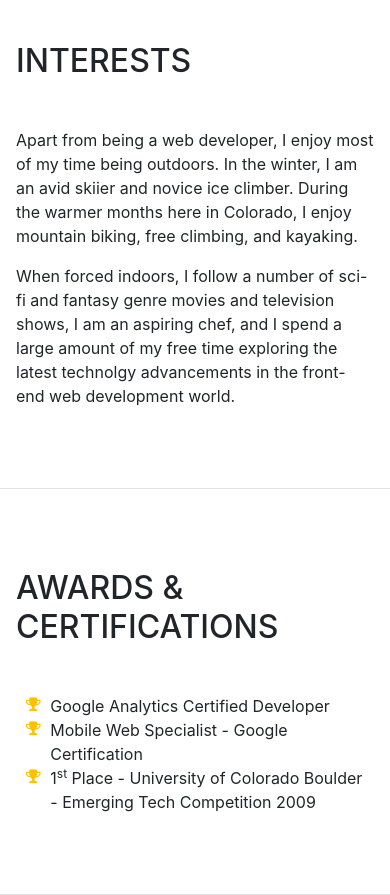
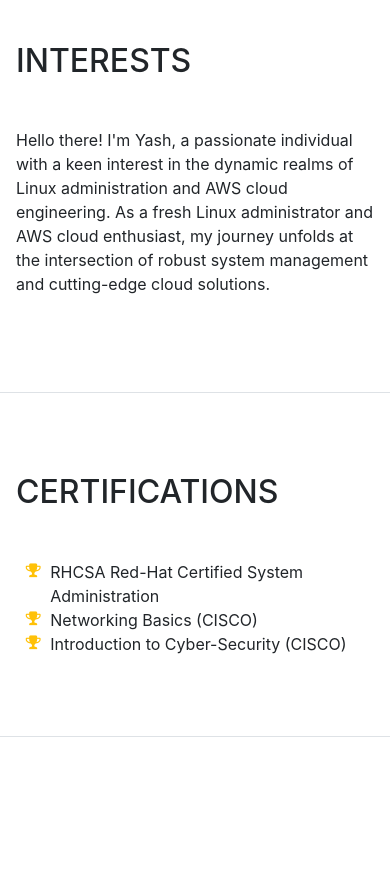
Before and after one commit to Yashsingh9616/Cloud-Portfolio, a website with bundled scripts: page index.html in a window 390 px wide. Shown: the part 3220-4115 px from the top of the page. After the commit the page ends 3957 px from the top, so only its background shows below. Built offline with nearby package versions, Linux system fonts and the light colour scheme; a web font is replaced by a local one.

Commit message:
New Changes

```diff
--- a/index.html
+++ b/index.html
@@ -23,6 +23,8 @@
     <link rel="stylesheet" href="https://cdn.jsdelivr.net/gh/devicons/devicon@v2.15.1/devicon.min.css">
     <!-- Custom styles for this template -->
     <link href="css/resume.min.css" rel="stylesheet">
+     <!-- Custom Fav icon for this template -->
+     <link rel="icon" type="image/x-icon" href="favicon.ico">
 
   </head>
 
@@ -56,7 +58,7 @@
             <a class="nav-link js-scroll-trigger" href="#interests">Interests</a>
           </li>
           <li class="nav-item">
-            <a class="nav-link js-scroll-trigger" href="#awards">Awards</a>
+            <a class="nav-link js-scroll-trigger" href="#awards">Certifications</a>
           </li>
         </ul>
       </div>
@@ -233,25 +235,25 @@
       <section class="resume-section p-3 p-lg-5 d-flex flex-column" id="interests">
         <div class="my-auto">
           <h2 class="mb-5">Interests</h2>
-          <p>Apart from being a web developer, I enjoy most of my time being outdoors. In the winter, I am an avid skiier and novice ice climber. During the warmer months here in Colorado, I enjoy mountain biking, free climbing, and kayaking.</p>
-          <p class="mb-0">When forced indoors, I follow a number of sci-fi and fantasy genre movies and television shows, I am an aspiring chef, and I spend a large amount of my free time exploring the latest technolgy advancements in the front-end web development world.</p>
+          <p>Hello there! I'm Yash, a passionate individual with a keen interest in the dynamic realms of Linux administration and AWS cloud engineering. As a fresh Linux administrator and AWS cloud enthusiast, my journey unfolds at the intersection of robust system management and cutting-edge cloud solutions.
+
         </div>
       </section>
 
       <section class="resume-section p-3 p-lg-5 d-flex flex-column" id="awards">
         <div class="my-auto">
-          <h2 class="mb-5">Awards &amp; Certifications</h2>
+          <h2 class="mb-5">Certifications</h2>
           <ul class="fa-ul mb-0">
             <li>
               <i class="fa-li fa fa-trophy text-warning"></i>
-              Google Analytics Certified Developer</li>
+              RHCSA Red-Hat Certified System Administration </li>
             <li>
               <i class="fa-li fa fa-trophy text-warning"></i>
-              Mobile Web Specialist - Google Certification</li>
+              Networking Basics (CISCO)</li>
             <li>
               <i class="fa-li fa fa-trophy text-warning"></i>
-              1<sup>st</sup>
-              Place - University of Colorado Boulder - Emerging Tech Competition 2009</li>
+
+              Introduction to Cyber-Security (CISCO)</li>
           </ul>
         </div>
       </section>
```
Also changed, not shown: favicon.ico (added).
